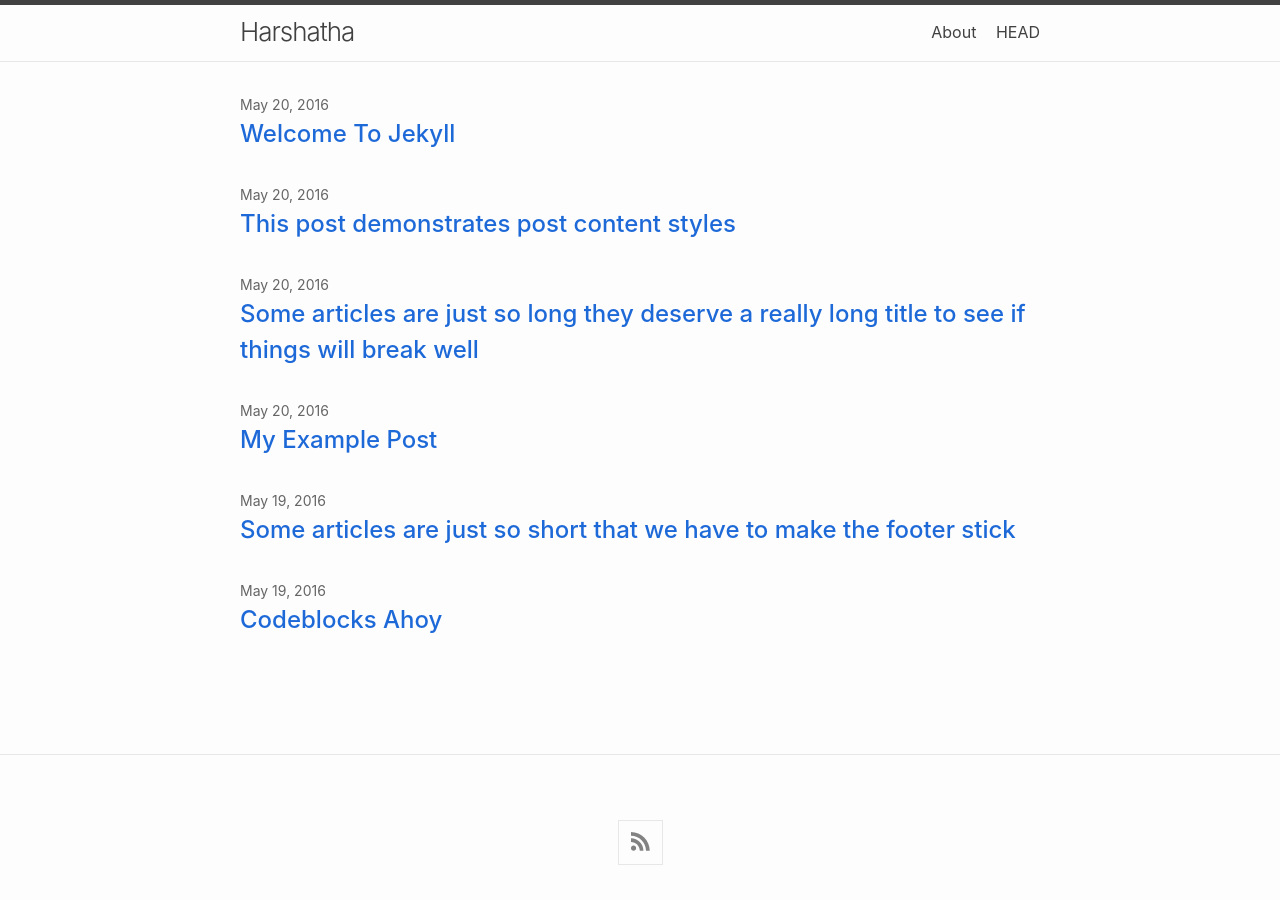
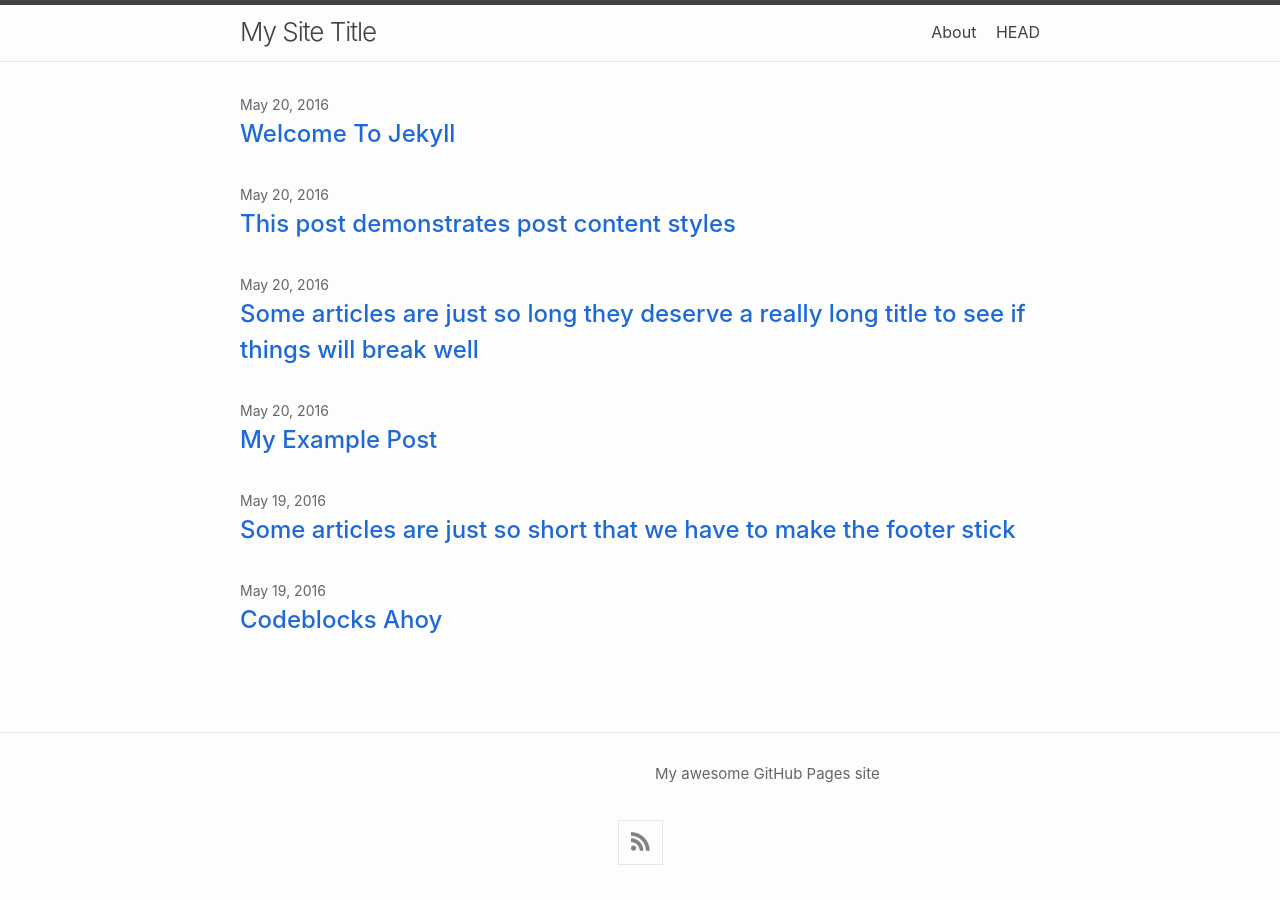
Before and after one commit to harshaa10/Harshatha, a Jekyll site: the page built from index.md, in a window 1280 px wide. Built offline with Jekyll 4.4.1, drawn with Linux system fonts in a browser that asks for light colours; nearby versions of some CDN libraries; part of the change alters nothing that is shown.

Commit message:
Update _config.yml

```diff
--- a/_config.yml
+++ b/_config.yml
@@ -1,92 +1,3 @@
-# Site-wide settings
-# ------------------
-#
-# title: Your awesome title
-#
-# author:
-#   name: GitHub User
-#   email: your-email@domain.com
-#
-# The `>` after `description:` means to ignore line-breaks until next key. If
-#   you wish to omit the line-break after the end of text, use `>-` instead.
-# description: >
-#   Write an awesome description for your new site here. You can edit this line
-#   in _config.yml. It will appear in your document head meta (for Google search
-#   results) and in your feed.xml site description.
-
-
-# Build settings
-# --------------
-#
-# If you wish to use the gem-version of Minima with or without a Gemfile, use
-#   the following setting:
-# theme: minima
-#
-# **OR** if you wish to use the theme directly from the GitHub repository by
-#   bypassing a Gemfile, use the following setting instead.
-#   It is best that you lock to a particular commit and update if uptream changes
-#   do not affect your site adversely.
-# remote_theme: jekyll/minima@d4d779a
-#
-# Minima requires the following plugins:
-# plugins:
-#  - jekyll-feed
-#  - jekyll-seo-tag
-#
-# Uncomment the following setting if you wish to disable deprecation warnings
-#   from newer versions of sass converter. Adapt as required.
-# sass:
-#   quiet_deps: true
-#   silence_deprecations: [import]
-
-
-# Minima-specific settings (applicable to Minima v3 and above only)
-# -----------------------------------------------------------------
-#
-#  *All described config keys below should be nested under the top-level
-#   `minima` key.*
-#
-# minima:
-#   Minima skin selection. Available skins are:
-#     * classic            Default, light color scheme.
-#     * dark               Dark variant of the classic skin.
-#     * auto               Adaptive skin based on the classic and dark skins.
-#     * solarized-light    Light variant of solarized color scheme.
-#     * solarized-dark     Dark variant of solarized color scheme.
-#     * solarized          Adaptive skin for solarized color scheme skins.
-#   skin: auto
-#
-#   Specific pages for site navigation.
-#     If you wish to link only specific pages in the site-navigation, use this
-#     and list the `path` property (as represented via Liquid) of the pages in
-#     the order they should be rendered.
-#   nav_pages:
-#     - about.md
-#
-#   Set to `true` to show excerpts on the homepage.
-#   show_excerpts: false
-#
-#   Minima date format.
-#     The default value is "%b %d, %Y" (e.g. Nov 14, 2023).
-#     Refer to https://shopify.github.io/liquid/filters/date/ for valid values
-#   date_format: "%b-%d-%Y"
-#
-#   Social Media Links.
-#     Renders icons via Font Awesome Free webfonts CDN, based on ordered list of
-#     entries. Valid entry keys:
-#       * title    Tooltip rendered on hovering over icon.
-#       * icon     Font Awesome icon id. `github` corresponds to `fa-github`.
-#       * url      Full URL of social profile.
-#   social_links:
-#     - title: Minima Theme repository at GitHub
-#       icon: github
-#       url: "https://github.com/jekyll/minima"
-#     - title: Jekyll at X (formerly Twitter)
-#       icon: x-twitter
-#       url: "https://x.com/jekyllrb"
-#
-#   Hide syndication feed subscription link.
-#     RSS / Atom feed link is always rendered as the last item of social-links
-#     list. Set below key to `true` to not have the link to feed rendered as
-#     part of social-links list.
-#   hide_site_feed_link: false
+title: My Site Title
+description: My awesome GitHub Pages site
+theme: jekyll-theme-primer
```
